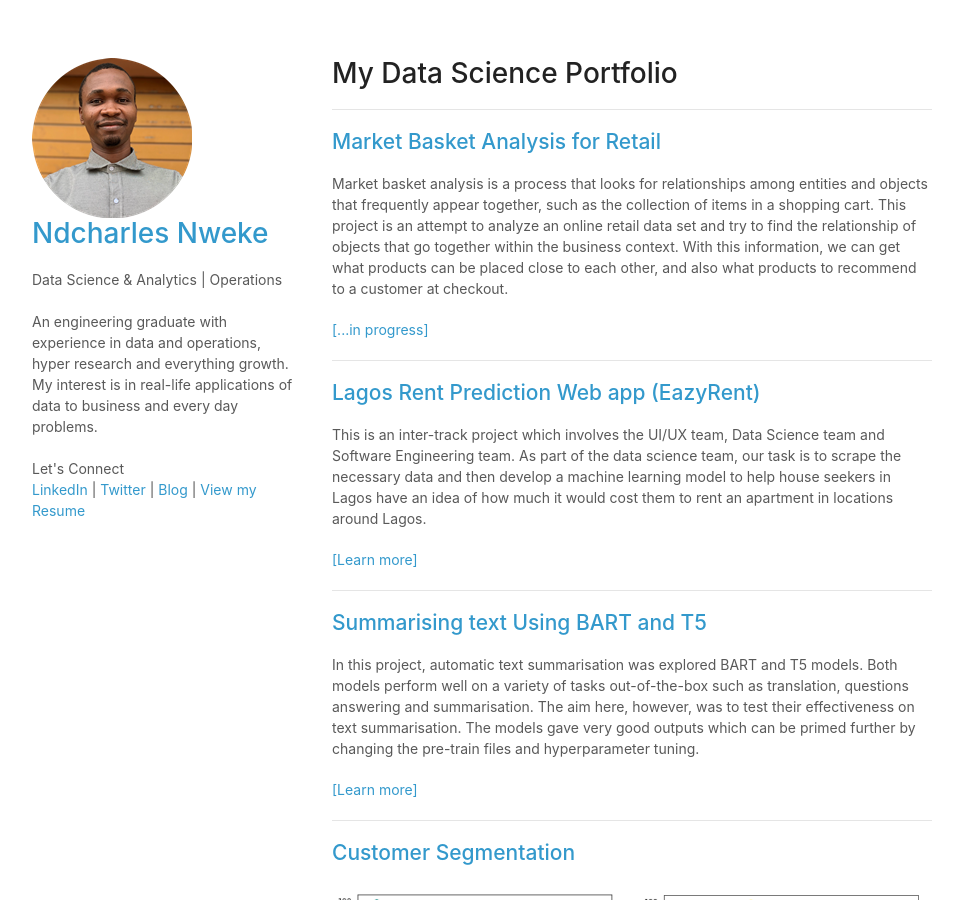
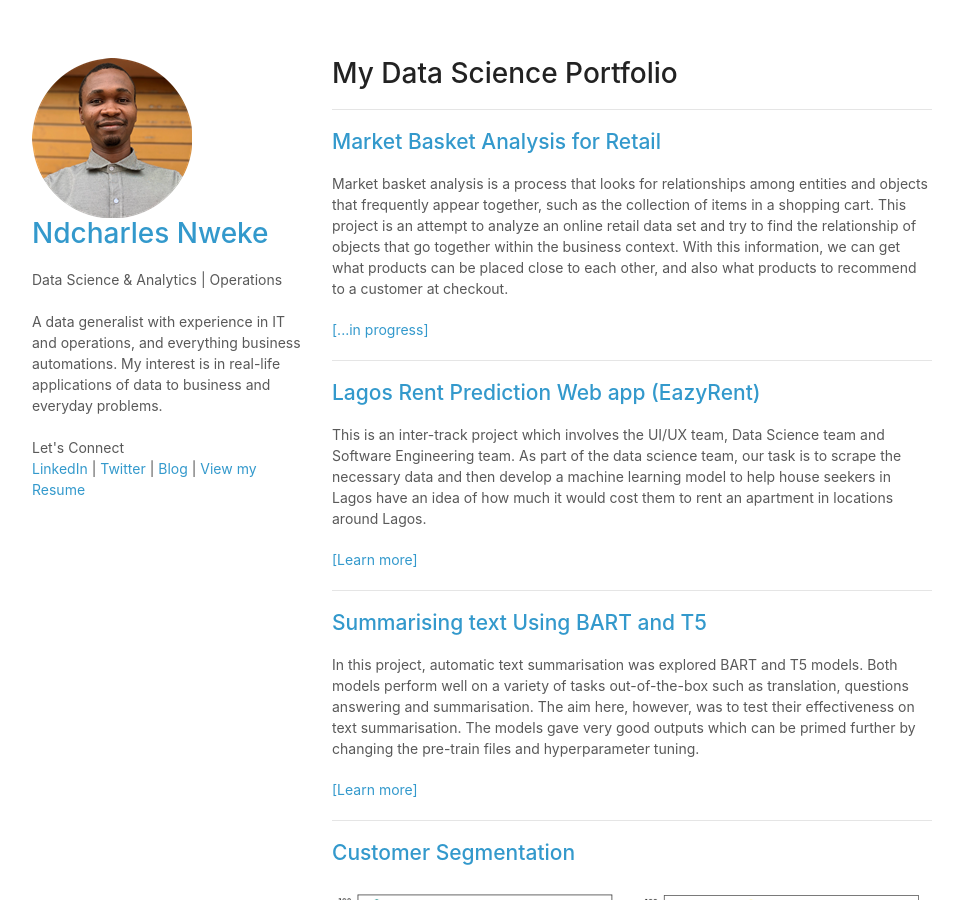
Before and after one commit to ndcharles/data-portfolio, a Jekyll site: the page built from index.html, in a window 1280 px wide and 900 px high. Shown: the whole window, without its empty margins (158-1121 px from the left). Built offline with Jekyll 4.4.1, drawn with Linux system fonts in a browser that asks for light colours.

Commit message:
Update default.html

```diff
--- a/_layouts/default.html
+++ b/_layouts/default.html
@@ -33,7 +33,7 @@
 
         <h1><a href="{{ "/" | absolute_url }}">{{ site.author }}</a></h1>
 		<p>{{site.description}}<br><br>
-		An engineering graduate with experience in data and operations, hyper research and everything growth. My interest is in real-life applications of data to business and every day problems. <br><br>
+		A data generalist with experience in IT and operations, and everything business automations. My interest is in real-life applications of data to business and everyday problems. <br><br>
 		Let's Connect<br>
 		<a href="https://linkedin.com/in/nndcharles">LinkedIn</a> | <a href="https://twitter.com/nndcharles">Twitter</a> | <a href="https://ndcharles.github.io">Blog</a> |
 		<a href="https://drive.google.com/file/d/1zikfMdLc0rLPhel-p-HjmPLqjkOpVrID/view?usp=sharing">View my Resume</a><br>
```
